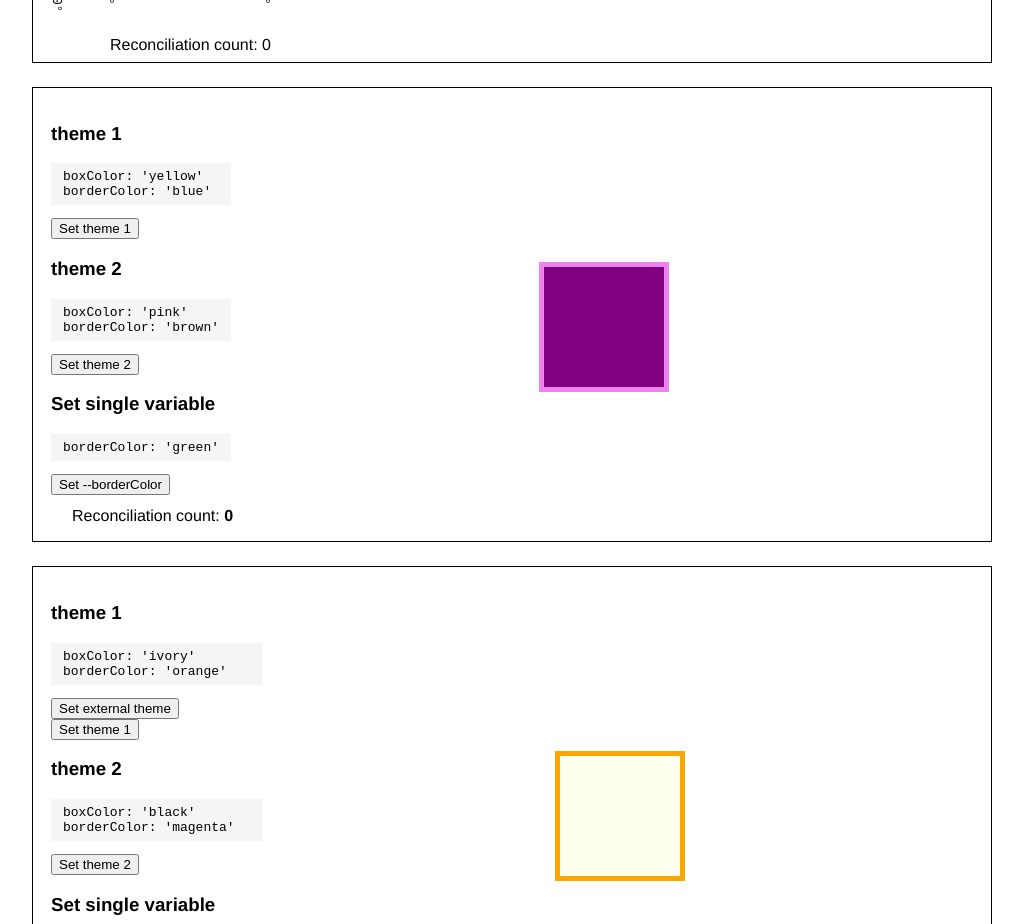
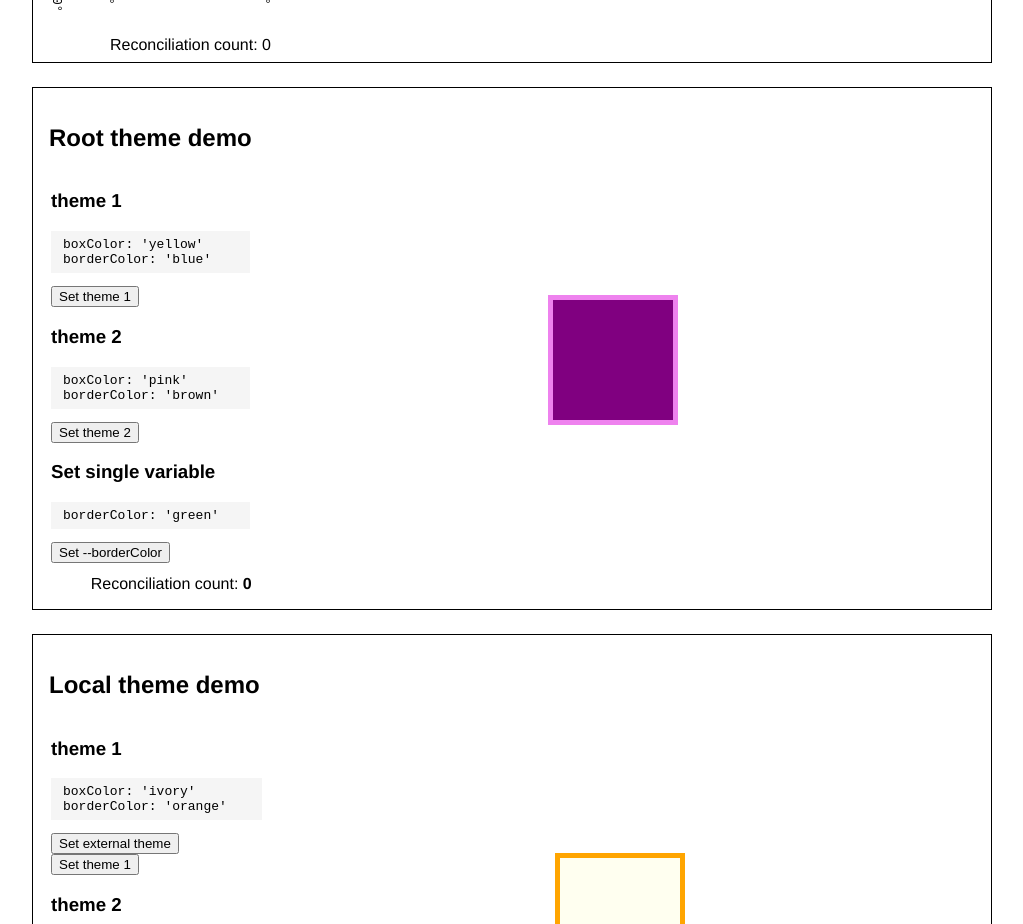
Before and after one commit to morewings/css-vars-hook, a React (Vite) app: page / in a window 1280 px wide. Shown: the part 1220-2144 px from the top of the page, without its empty margins (128-1151 px from the left). Built offline with nearby package versions, Linux system fonts and the light colour scheme.

Commit message:
fix(docs): improve code examples
fix #299

```diff
--- a/src/env/DemoLocal/DemoLocal.tsx
+++ b/src/env/DemoLocal/DemoLocal.tsx
@@ -50,6 +50,7 @@ export const DemoLocal = () => {
     return (
         <div className={classes.box}>
             <div>
+                <h2>Local theme demo</h2>
                 <fieldset className={classes.controls}>
                     <h3>theme 1</h3>
                     <pre>
--- a/src/env/Examples/Root/Root.tsx
+++ b/src/env/Examples/Root/Root.tsx
@@ -41,6 +41,7 @@ export const Root = () => {
     return (
         <div className={classes.box}>
             <div>
+                <h2>Root theme demo</h2>
                 <fieldset className={classes.controls}>
                     <h3>theme 1</h3>
                     <pre>
```
Also changed, not shown: 1 other file (tests, documents, lock files or other folders).
